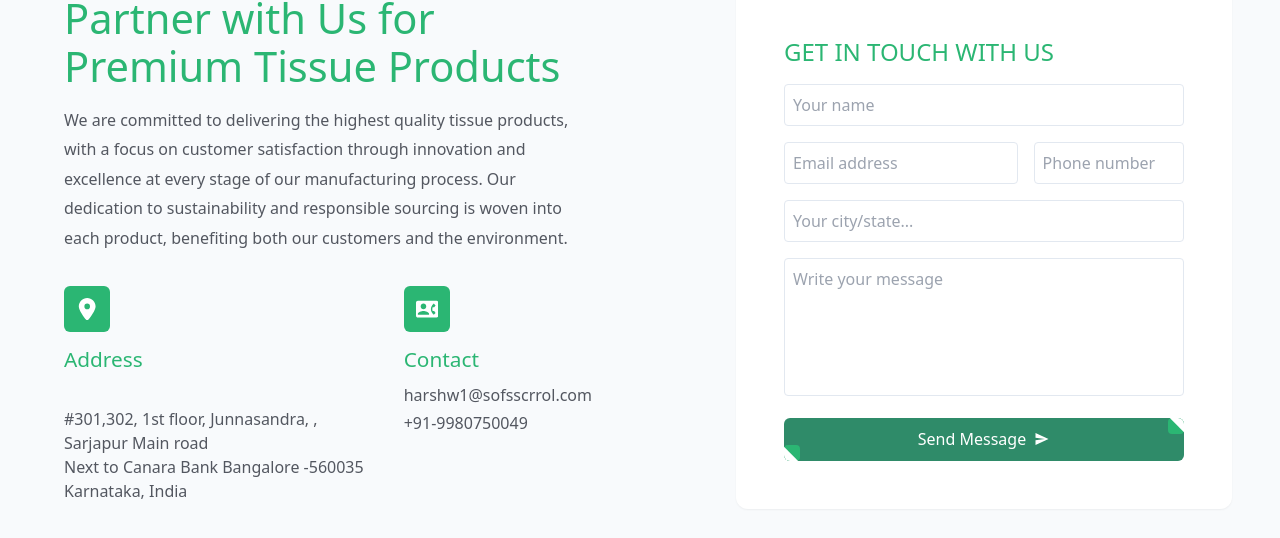
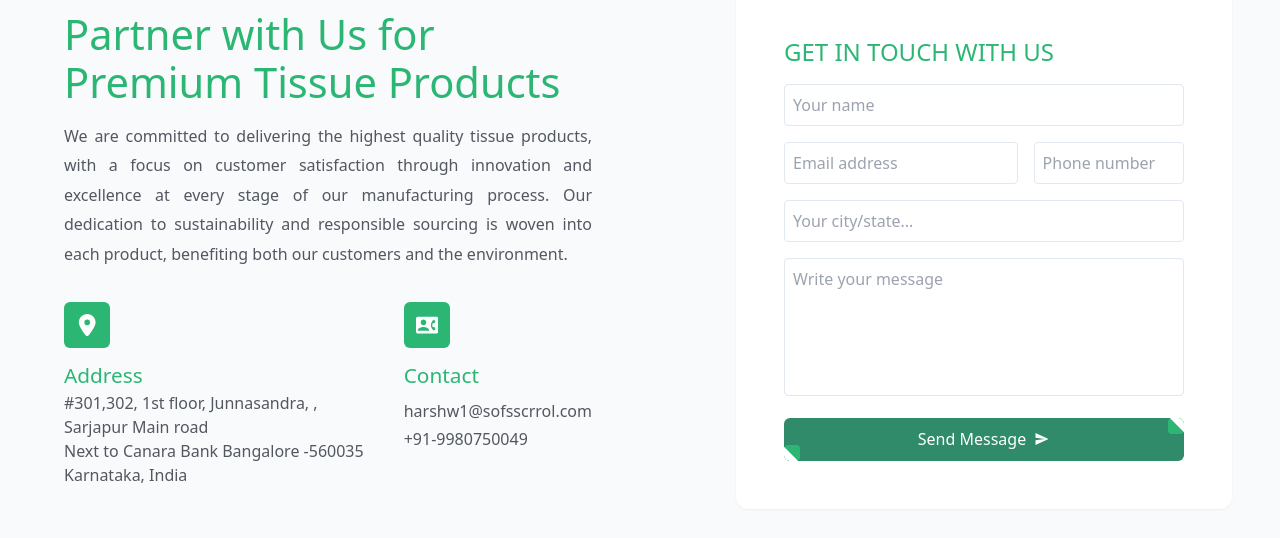
Before and after one commit to DiamondOre-Consulting/Sof-Scroll-Website, a React (Vite) app: page / in a window 1280 px wide. Shown: the part 10040-10578 px from the top of the page. Built offline with nearby package versions, Linux system fonts and the light colour scheme; grey boxes are pictures that could not be loaded; a web font is replaced by a local one.

Commit message:
update allignment

```diff
--- a/src/Components/ContactSection.jsx
+++ b/src/Components/ContactSection.jsx
@@ -82,7 +82,7 @@ const ContactSection = ({ contact }) => {
               Partner with Us for Premium Tissue Products
             </h1>
 
-            <p className="sora-400 leading-[1.85rem] text-[#535760] mb-8">
+            <p className="sora-400 leading-[1.85rem] text-justify text-[#535760] mb-8">
               We are committed to delivering the highest quality tissue
               products, with a focus on customer satisfaction through innovation
               and excellence at every stage of our manufacturing process. Our
@@ -91,7 +91,7 @@ const ContactSection = ({ contact }) => {
               environment.
             </p>
 
-            <div className="flex flex-col justify-between sm:flex-row">
+            <div className="flex flex-col justify-between  sm:flex-row">
               {/* Address Info */}
               <div className="flex flex-col items-start space-y-3">
                 <div className="p-3 rounded-md bg-dark">
@@ -99,8 +99,8 @@ const ContactSection = ({ contact }) => {
                 </div>
                 <div>
                   <h2 className="text-dark text-[1.3rem] sora-600">Address</h2>
-                  <p className="sora-400 text-[1rem] text-[#535760] mt-2">
-                    <br />
+                  <p className="sora-400 text-[1rem] text-[#535760] ">
+
                     #301,302, 1st floor, Junnasandra, ,
                     <br />
                     Sarjapur Main road
```
